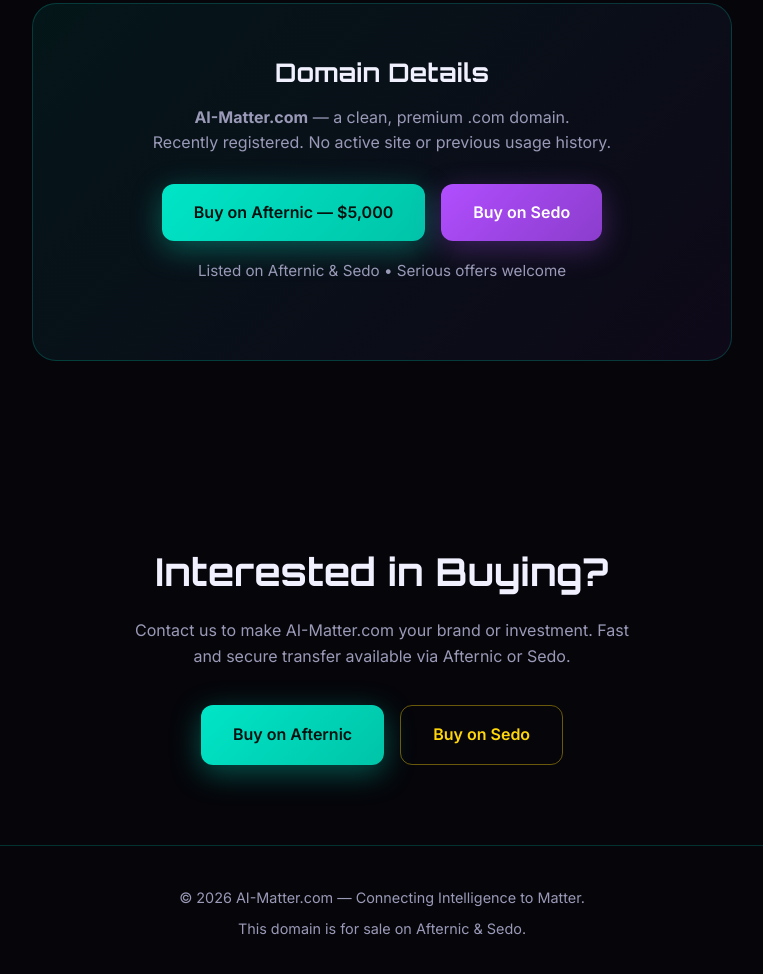
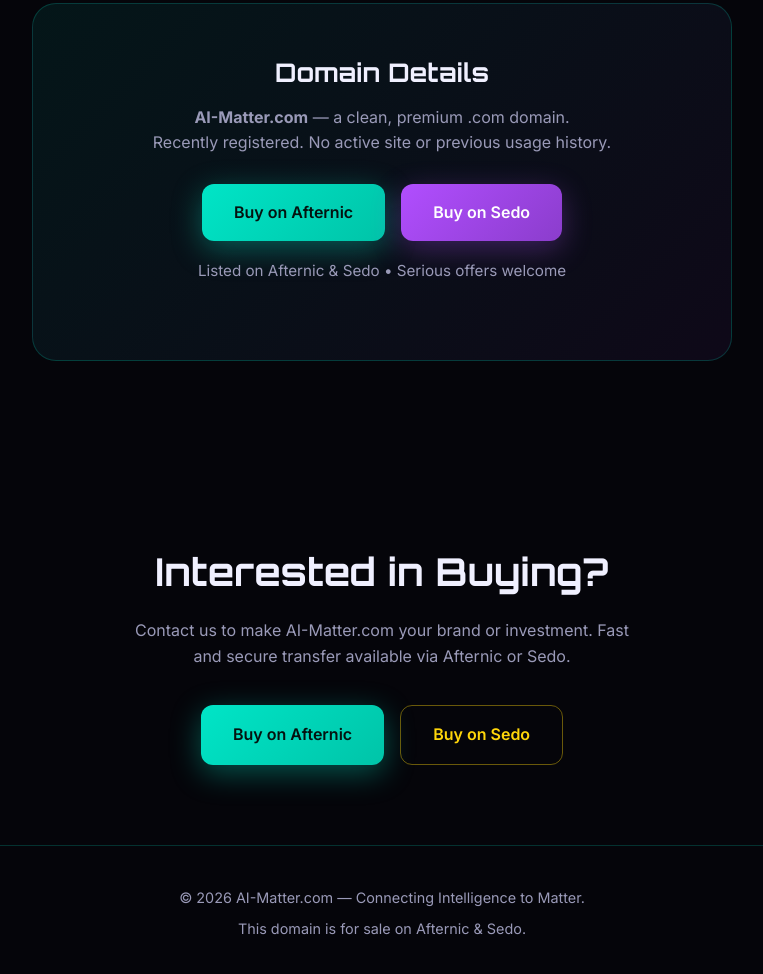
Before and after one commit to ahmett76/AIMatter, a plain HTML site: page index.html in a window 1280 px wide. Shown: the part 2578-3552 px from the top of the page, without its empty margins (258-1021 px from the left). Drawn offline with Linux system fonts and the light colour scheme.

Commit message:
Update Afternic link to remove price
Removed price from Afternic purchase link.

```diff
--- a/index.html
+++ b/index.html
@@ -464,7 +464,7 @@
         </p>
         <div class="cta-group" style="justify-content:center;">
           <a href="https://www.afternic.com/domain/ai-matter.com" target="_blank" rel="noopener" class="btn btn-primary">
-            Buy on Afternic — $5,000
+            Buy on Afternic
           </a>
           <a href="https://sedo.com/search/details/?domain=ai-matter.com" target="_blank" rel="noopener" class="btn btn-purple">
             Buy on Sedo
```
